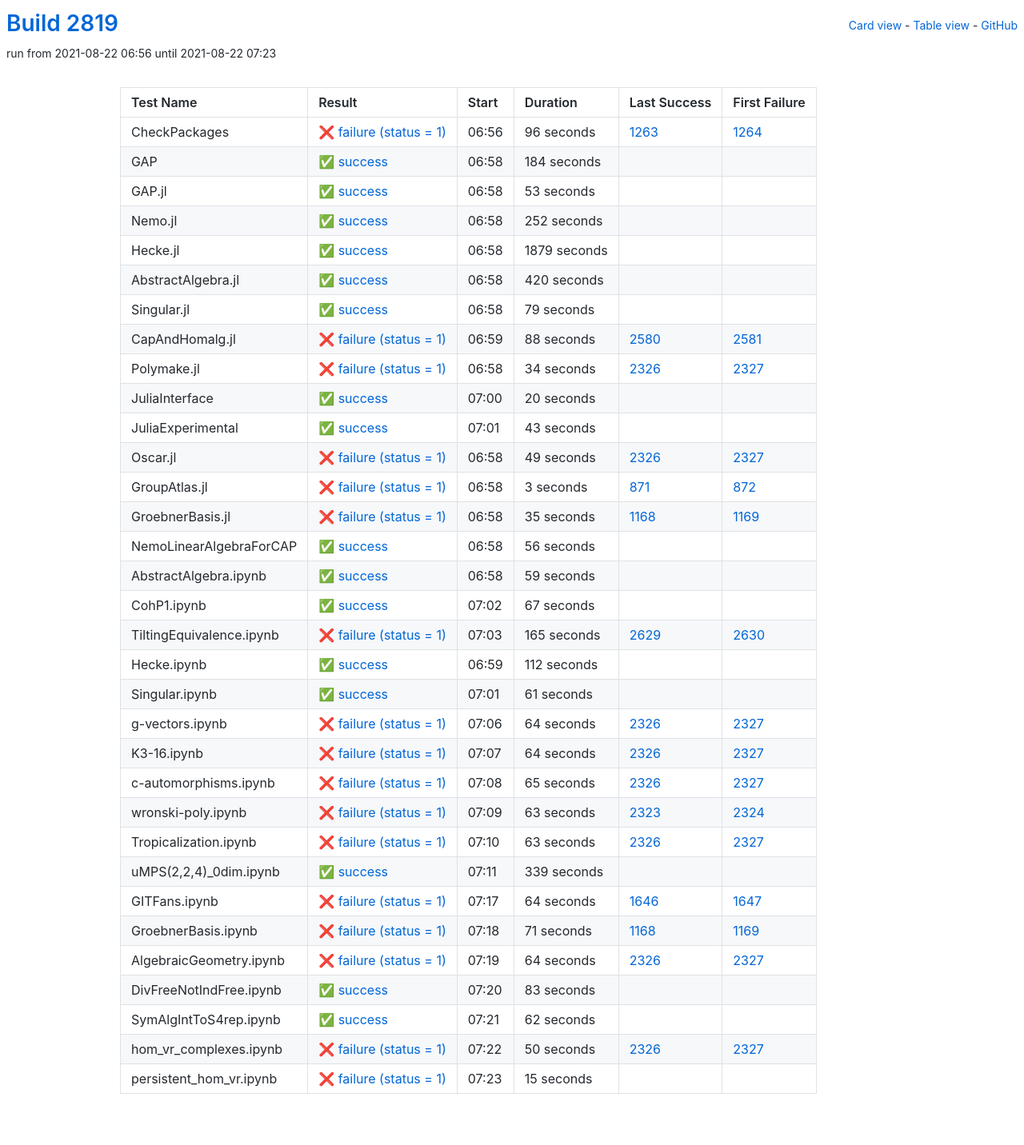
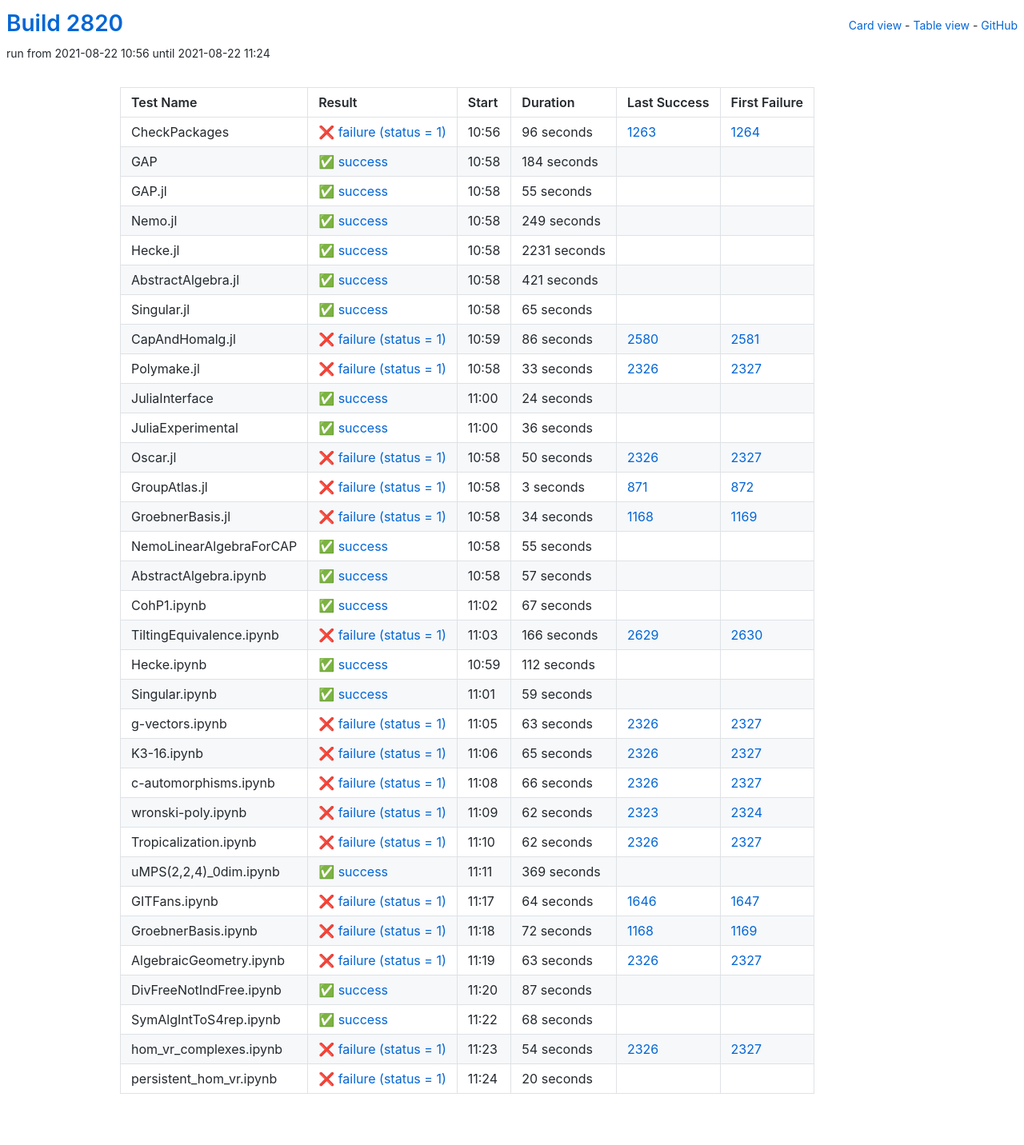
Before and after one commit to oscar-system/oscar-ci-status-stable, a Jekyll site: the page built from table.html, in a window 1280 px wide. Shown: the whole page at 80% size. Built offline with Jekyll 4.4.1, drawn with Linux system fonts in a browser that asks for light colours.

Commit message:
Build #2820

```diff
--- a/_data/ci.yml
+++ b/_data/ci.yml
@@ -1,6 +1,6 @@
 ---
-build: 2819
-build_url: https://oscarci.mathematik.uni-kl.de/job/oscar-stable/2819/
+build: 2820
+build_url: https://oscarci.mathematik.uni-kl.de/job/oscar-stable/2820/
 job: oscar-stable
 organization: oscar-system
 repo: oscar-ci-status-stable
@@ -8,8 +8,8 @@ repourl: https://github.com/oscar-system/oscar-ci-status-stable
 tests:
 - name: CheckPackages
   id: checkpackages
-  log: https://oscarci.mathematik.uni-kl.de/job/oscar-stable/2819/artifact/logs/build-2819/CheckPackages.log
-  start: 2021-08-22 06:56
+  log: https://oscarci.mathematik.uni-kl.de/job/oscar-stable/2820/artifact/logs/build-2820/CheckPackages.log
+  start: 2021-08-22 10:56
   success: false
   exitcode: 1
   status: failure
@@ -20,8 +20,8 @@ tests:
   first_failure_url: https://oscarci.mathematik.uni-kl.de/job/oscar-stable/1264/
 - name: GAP
   id: gap
-  log: https://oscarci.mathematik.uni-kl.de/job/oscar-stable/2819/artifact/logs/build-2819/GAP.log
-  start: 2021-08-22 06:58
+  log: https://oscarci.mathematik.uni-kl.de/job/oscar-stable/2820/artifact/logs/build-2820/GAP.log
+  start: 2021-08-22 10:58
   success: true
   exitcode: 0
   status: success
@@ -32,128 +32,128 @@ tests:
   first_failure_url:
 - name: GAP.jl
   id: gap-jl
-  log: https://oscarci.mathematik.uni-kl.de/job/oscar-stable/2819/artifact/logs/build-2819/GAP.jl.log
-  start: 2021-08-22 06:58
+  log: https://oscarci.mathematik.uni-kl.de/job/oscar-stable/2820/artifact/logs/build-2820/GAP.jl.log
+  start: 2021-08-22 10:58
   success: true
   exitcode: 0
   status: success
-  duration: 53
+  duration: 55
   last_success: false
   last_success_url:
   first_failure: false
   first_failure_url:
 - name: Nemo.jl
   id: nemo-jl
-  log: https://oscarci.mathematik.uni-kl.de/job/oscar-stable/2819/artifact/logs/build-2819/Nemo.jl.log
-  start: 2021-08-22 06:58
+  log: https://oscarci.mathematik.uni-kl.de/job/oscar-stable/2820/artifact/logs/build-2820/Nemo.jl.log
+  start: 2021-08-22 10:58
   success: true
   exitcode: 0
   status: success
-  duration: 252
+  duration: 249
   last_success: false
   last_success_url:
   first_failure: false
   first_failure_url:
 - name: Hecke.jl
   id: hecke-jl
-  log: https://oscarci.mathematik.uni-kl.de/job/oscar-stable/2819/artifact/logs/build-2819/Hecke.jl.log
-  start: 2021-08-22 06:58
+  log: https://oscarci.mathematik.uni-kl.de/job/oscar-stable/2820/artifact/logs/build-2820/Hecke.jl.log
+  start: 2021-08-22 10:58
   success: true
   exitcode: 0
   status: success
-  duration: 1879
+  duration: 2231
   last_success: false
   last_success_url:
   first_failure: false
   first_failure_url:
 - name: AbstractAlgebra.jl
   id: abstractalgebra-jl
-  log: https://oscarci.mathematik.uni-kl.de/job/oscar-stable/2819/artifact/logs/build-2819/AbstractAlgebra.jl.log
-  start: 2021-08-22 06:58
+  log: https://oscarci.mathematik.uni-kl.de/job/oscar-stable/2820/artifact/logs/build-2820/AbstractAlgebra.jl.log
+  start: 2021-08-22 10:58
   success: true
   exitcode: 0
   status: success
-  duration: 420
+  duration: 421
   last_success: false
   last_success_url:
   first_failure: false
   first_failure_url:
 - name: Singular.jl
   id: singular-jl
-  log: https://oscarci.mathematik.uni-kl.de/job/oscar-stable/2819/artifact/logs/build-2819/Singular.jl.log
-  start: 2021-08-22 06:58
+  log: https://oscarci.mathematik.uni-kl.de/job/oscar-stable/2820/artifact/logs/build-2820/Singular.jl.log
+  start: 2021-08-22 10:58
   success: true
   exitcode: 0
   status: success
-  duration: 79
+  duration: 65
   last_success: false
   last_success_url:
   first_failure: false
   first_failure_url:
 - name: CapAndHomalg.jl
   id: capandhomalg-jl
-  log: https://oscarci.mathematik.uni-kl.de/job/oscar-stable/2819/artifact/logs/build-2819/CapAndHomalg.jl.log
-  start: 2021-08-22 06:59
+  log: https://oscarci.mathematik.uni-kl.de/job/oscar-stable/2820/artifact/logs/build-2820/CapAndHomalg.jl.log
+  start: 2021-08-22 10:59
   success: false
   exitcode: 1
   status: failure
-  duration: 88
+  duration: 86
   last_success: 2580
   last_success_url: https://oscarci.mathematik.uni-kl.de/job/oscar-stable/2580/
   first_failure: 2581
   first_failure_url: https://oscarci.mathematik.uni-kl.de/job/oscar-stable/2581/
 - name: Polymake.jl
   id: polymake-jl
-  log: https://oscarci.mathematik.uni-kl.de/job/oscar-stable/2819/artifact/logs/build-2819/Polymake.jl.log
-  start: 2021-08-22 06:58
+  log: https://oscarci.mathematik.uni-kl.de/job/oscar-stable/2820/artifact/logs/build-2820/Polymake.jl.log
+  start: 2021-08-22 10:58
   success: false
   exitcode: 1
   status: failure
-  duration: 34
+  duration: 33
   last_success: 2326
   last_success_url: https://oscarci.mathematik.uni-kl.de/job/oscar-stable/2326/
   first_failure: 2327
   first_failure_url: https://oscarci.mathematik.uni-kl.de/job/oscar-stable/2327/
 - name: JuliaInterface
   id: juliainterface
-  log: https://oscarci.mathematik.uni-kl.de/job/oscar-stable/2819/artifact/logs/build-2819/JuliaInterface.log
-  start: 2021-08-22 07:00
+  log: https://oscarci.mathematik.uni-kl.de/job/oscar-stable/2820/artifact/logs/build-2820/JuliaInterface.log
+  start: 2021-08-22 11:00
   success: true
   exitcode: 0
   status: success
-  duration: 20
+  duration: 24
   last_success: false
   last_success_url:
   first_failure: false
   first_failure_url:
 - name: JuliaExperimental
   id: juliaexperimental
-  log: https://oscarci.mathematik.uni-kl.de/job/oscar-stable/2819/artifact/logs/build-2819/JuliaExperimental.log
-  start: 2021-08-22 07:01
+  log: https://oscarci.mathematik.uni-kl.de/job/oscar-stable/2820/artifact/logs/build-2820/JuliaExperimental.log
+  start: 2021-08-22 11:00
   success: true
   exitcode: 0
   status: success
-  duration: 43
+  duration: 36
   last_success: false
   last_success_url:
   first_failure: false
   first_failure_url:
 - name: Oscar.jl
   id: oscar-jl
-  log: https://oscarci.mathematik.uni-kl.de/job/oscar-stable/2819/artifact/logs/build-2819/Oscar.jl.log
-  start: 2021-08-22 06:58
+  log: https://oscarci.mathematik.uni-kl.de/job/oscar-stable/2820/artifact/logs/build-2820/Oscar.jl.log
+  start: 2021-08-22 10:58
   success: false
   exitcode: 1
   status: failure
-  duration: 49
+  duration: 50
   last_success: 2326
   last_success_url: https://oscarci.mathematik.uni-kl.de/job/oscar-stable/2326/
   first_failure: 2327
   first_failure_url: https://oscarci.mathematik.uni-kl.de/job/oscar-stable/2327/
 - name: GroupAtlas.jl
   id: groupatlas-jl
-  log: https://oscarci.mathematik.uni-kl.de/job/oscar-stable/2819/artifact/logs/build-2819/GroupAtlas.jl.log
-  start: 2021-08-22 06:58
+  log: https://oscarci.mathematik.uni-kl.de/job/oscar-stable/2820/artifact/logs/build-2820/GroupAtlas.jl.log
+  start: 2021-08-22 10:58
   success: false
   exitcode: 1
   status: failure
@@ -164,44 +164,44 @@ tests:
   first_failure_url: https://oscarci.mathematik.uni-kl.de/job/oscar-stable/872/
 - name: GroebnerBasis.jl
   id: groebnerbasis-jl
-  log: https://oscarci.mathematik.uni-kl.de/job/oscar-stable/2819/artifact/logs/build-2819/GroebnerBasis.jl.log
-  start: 2021-08-22 06:58
+  log: https://oscarci.mathematik.uni-kl.de/job/oscar-stable/2820/artifact/logs/build-2820/GroebnerBasis.jl.log
+  start: 2021-08-22 10:58
   success: false
   exitcode: 1
   status: failure
-  duration: 35
+  duration: 34
   last_success: 1168
   last_success_url: https://oscarci.mathematik.uni-kl.de/job/oscar-stable/1168/
   first_failure: 1169
   first_failure_url: https://oscarci.mathematik.uni-kl.de/job/oscar-stable/1169/
 - name: NemoLinearAlgebraForCAP
   id: nemolinearalgebraforcap
-  log: https://oscarci.mathematik.uni-kl.de/job/oscar-stable/2819/artifact/logs/build-2819/NemoLinearAlgebraForCAP.log
-  start: 2021-08-22 06:58
+  log: https://oscarci.mathematik.uni-kl.de/job/oscar-stable/2820/artifact/logs/build-2820/NemoLinearAlgebraForCAP.log
+  start: 2021-08-22 10:58
   success: true
   exitcode: 0
   status: success
-  duration: 56
+  duration: 55
   last_success: false
   last_success_url:
   first_failure: false
   first_failure_url:
 - name: AbstractAlgebra.ipynb
   id: abstractalgebra-ipynb
-  log: https://oscarci.mathematik.uni-kl.de/job/oscar-stable/2819/artifact/logs/build-2819/AbstractAlgebra.ipynb.log
-  start: 2021-08-22 06:58
+  log: https://oscarci.mathematik.uni-kl.de/job/oscar-stable/2820/artifact/logs/build-2820/AbstractAlgebra.ipynb.log
+  start: 2021-08-22 10:58
   success: true
   exitcode: 0
   status: success
-  duration: 59
+  duration: 57
   last_success: false
   last_success_url:
   first_failure: false
   first_failure_url:
 - name: CohP1.ipynb
   id: cohp1-ipynb
-  log: https://oscarci.mathematik.uni-kl.de/job/oscar-stable/2819/artifact/logs/build-2819/CohP1.ipynb.log
-  start: 2021-08-22 07:02
+  log: https://oscarci.mathematik.uni-kl.de/job/oscar-stable/2820/artifact/logs/build-2820/CohP1.ipynb.log
+  start: 2021-08-22 11:02
   success: true
   exitcode: 0
   status: success
@@ -212,20 +212,20 @@ tests:
   first_failure_url:
 - name: TiltingEquivalence.ipynb
   id: tiltingequivalence-ipynb
-  log: https://oscarci.mathematik.uni-kl.de/job/oscar-stable/2819/artifact/logs/build-2819/TiltingEquivalence.ipynb.log
-  start: 2021-08-22 07:03
+  log: https://oscarci.mathematik.uni-kl.de/job/oscar-stable/2820/artifact/logs/build-2820/TiltingEquivalence.ipynb.log
+  start: 2021-08-22 11:03
   success: false
   exitcode: 1
   status: failure
-  duration: 165
+  duration: 166
   last_success: 2629
   last_success_url: https://oscarci.mathematik.uni-kl.de/job/oscar-stable/2629/
   first_failure: 2630
   first_failure_url: https://oscarci.mathematik.uni-kl.de/job/oscar-stable/2630/
 - name: Hecke.ipynb
   id: hecke-ipynb
-  log: https://oscarci.mathematik.uni-kl.de/job/oscar-stable/2819/artifact/logs/build-2819/Hecke.ipynb.log
-  start: 2021-08-22 06:59
+  log: https://oscarci.mathematik.uni-kl.de/job/oscar-stable/2820/artifact/logs/build-2820/Hecke.ipynb.log
+  start: 2021-08-22 10:59
   success: true
   exitcode: 0
   status: success
@@ -236,44 +236,32 @@ tests:
   first_failure_url:
 - name: Singular.ipynb
   id: singular-ipynb
-  log: https://oscarci.mathematik.uni-kl.de/job/oscar-stable/2819/artifact/logs/build-2819/Singular.ipynb.log
-  start: 2021-08-22 07:01
+  log: https://oscarci.mathematik.uni-kl.de/job/oscar-stable/2820/artifact/logs/build-2820/Singular.ipynb.log
+  start: 2021-08-22 11:01
   success: true
   exitcode: 0
   status: success
-  duration: 61
+  duration: 59
   last_success: false
   last_success_url:
   first_failure: false
   first_failure_url:
 - name: g-vectors.ipynb
   id: g-vectors-ipynb
-  log: https://oscarci.mathematik.uni-kl.de/job/oscar-stable/2819/artifact/logs/build-2819/g-vectors.ipynb.log
-  start: 2021-08-22 07:06
+  log: https://oscarci.mathematik.uni-kl.de/job/oscar-stable/2820/artifact/logs/build-2820/g-vectors.ipynb.log
+  start: 2021-08-22 11:05
   success: false
   exitcode: 1
   status: failure
-  duration: 64
+  duration: 63
   last_success: 2326
   last_success_url: https://oscarci.mathematik.uni-kl.de/job/oscar-stable/2326/
   first_failure: 2327
   first_failure_url: https://oscarci.mathematik.uni-kl.de/job/oscar-stable/2327/
 - name: K3-16.ipynb
   id: k3-16-ipynb
-  log: https://oscarci.mathematik.uni-kl.de/job/oscar-stable/2819/artifact/logs/build-2819/K3-16.ipynb.log
-  start: 2021-08-22 07:07
-  success: false
-  exitcode: 1
-  status: failure
-  duration: 64
-  last_success: 2326
-  last_success_url: https://oscarci.mathematik.uni-kl.de/job/oscar-stable/2326/
-  first_failure: 2327
-  first_failure_url: https://oscarci.mathematik.uni-kl.de/job/oscar-stable/2327/
-- name: c-automorphisms.ipynb
-  id: c-automorphisms-ipynb
-  log: https://oscarci.mathematik.uni-kl.de/job/oscar-stable/2819/artifact/logs/build-2819/c-automorphisms.ipynb.log
-  start: 2021-08-22 07:08
+  log: https://oscarci.mathematik.uni-kl.de/job/oscar-stable/2820/artifact/logs/build-2820/K3-16.ipynb.log
+  start: 2021-08-22 11:06
   success: false
   exitcode: 1
   status: failure
@@ -282,46 +270,58 @@ tests:
   last_success_url: https://oscarci.mathematik.uni-kl.de/job/oscar-stable/2326/
   first_failure: 2327
   first_failure_url: https://oscarci.mathematik.uni-kl.de/job/oscar-stable/2327/
-- name: wronski-poly.ipynb
-  id: wronski-poly-ipynb
-  log: https://oscarci.mathematik.uni-kl.de/job/oscar-stable/2819/artifact/logs/build-2819/wronski-poly.ipynb.log
-  start: 2021-08-22 07:09
+- name: c-automorphisms.ipynb
+  id: c-automorphisms-ipynb
+  log: https://oscarci.mathematik.uni-kl.de/job/oscar-stable/2820/artifact/logs/build-2820/c-automorphisms.ipynb.log
+  start: 2021-08-22 11:08
   success: false
   exitcode: 1
   status: failure
-  duration: 63
+  duration: 66
+  last_success: 2326
+  last_success_url: https://oscarci.mathematik.uni-kl.de/job/oscar-stable/2326/
+  first_failure: 2327
+  first_failure_url: https://oscarci.mathematik.uni-kl.de/job/oscar-stable/2327/
+- name: wronski-poly.ipynb
+  id: wronski-poly-ipynb
+  log: https://oscarci.mathematik.uni-kl.de/job/oscar-stable/2820/artifact/logs/build-2820/wronski-poly.ipynb.log
+  start: 2021-08-22 11:09
+  success: false
+  exitcode: 1
+  status: failure
+  duration: 62
   last_success: 2323
   last_success_url: https://oscarci.mathematik.uni-kl.de/job/oscar-stable/2323/
   first_failure: 2324
   first_failure_url: https://oscarci.mathematik.uni-kl.de/job/oscar-stable/2324/
 - name: Tropicalization.ipynb
   id: tropicalization-ipynb
-  log: https://oscarci.mathematik.uni-kl.de/job/oscar-stable/2819/artifact/logs/build-2819/Tropicalization.ipynb.log
-  start: 2021-08-22 07:10
+  log: https://oscarci.mathematik.uni-kl.de/job/oscar-stable/2820/artifact/logs/build-2820/Tropicalization.ipynb.log
+  start: 2021-08-22 11:10
   success: false
   exitcode: 1
   status: failure
-  duration: 63
+  duration: 62
   last_success: 2326
   last_success_url: https://oscarci.mathematik.uni-kl.de/job/oscar-stable/2326/
   first_failure: 2327
   first_failure_url: https://oscarci.mathematik.uni-kl.de/job/oscar-stable/2327/
 - name: uMPS(2,2,4)_0dim.ipynb
   id: umps-2-2-4-0dim-ipynb
-  log: https://oscarci.mathematik.uni-kl.de/job/oscar-stable/2819/artifact/logs/build-2819/uMPS-2-2-4-_0dim.ipynb.log
-  start: 2021-08-22 07:11
+  log: https://oscarci.mathematik.uni-kl.de/job/oscar-stable/2820/artifact/logs/build-2820/uMPS-2-2-4-_0dim.ipynb.log
+  start: 2021-08-22 11:11
   success: true
   exitcode: 0
   status: success
-  duration: 339
+  duration: 369
   last_success: false
   last_success_url:
   first_failure: false
   first_failure_url:
 - name: GITFans.ipynb
   id: gitfans-ipynb
-  log: https://oscarci.mathematik.uni-kl.de/job/oscar-stable/2819/artifact/logs/build-2819/GITFans.ipynb.log
-  start: 2021-08-22 07:17
+  log: https://oscarci.mathematik.uni-kl.de/job/oscar-stable/2820/artifact/logs/build-2820/GITFans.ipynb.log
+  start: 2021-08-22 11:17
   success: false
   exitcode: 1
   status: failure
@@ -332,72 +332,72 @@ tests:
   first_failure_url: https://oscarci.mathematik.uni-kl.de/job/oscar-stable/1647/
 - name: GroebnerBasis.ipynb
   id: groebnerbasis-ipynb
-  log: https://oscarci.mathematik.uni-kl.de/job/oscar-stable/2819/artifact/logs/build-2819/GroebnerBasis.ipynb.log
-  start: 2021-08-22 07:18
+  log: https://oscarci.mathematik.uni-kl.de/job/oscar-stable/2820/artifact/logs/build-2820/GroebnerBasis.ipynb.log
+  start: 2021-08-22 11:18
   success: false
   exitcode: 1
   status: failure
-  duration: 71
+  duration: 72
   last_success: 1168
   last_success_url: https://oscarci.mathematik.uni-kl.de/job/oscar-stable/1168/
   first_failure: 1169
   first_failure_url: https://oscarci.mathematik.uni-kl.de/job/oscar-stable/1169/
 - name: AlgebraicGeometry.ipynb
   id: algebraicgeometry-ipynb
-  log: https://oscarci.mathematik.uni-kl.de/job/oscar-stable/2819/artifact/logs/build-2819/AlgebraicGeometry.ipynb.log
-  start: 2021-08-22 07:19
+  log: https://oscarci.mathematik.uni-kl.de/job/oscar-stable/2820/artifact/logs/build-2820/AlgebraicGeometry.ipynb.log
+  start: 2021-08-22 11:19
   success: false
   exitcode: 1
   status: failure
-  duration: 64
+  duration: 63
   last_success: 2326
   last_success_url: https://oscarci.mathematik.uni-kl.de/job/oscar-stable/2326/
   first_failure: 2327
   first_failure_url: https://oscarci.mathematik.uni-kl.de/job/oscar-stable/2327/
 - name: DivFreeNotIndFree.ipynb
   id: divfreenotindfree-ipynb
-  log: https://oscarci.mathematik.uni-kl.de/job/oscar-stable/2819/artifact/logs/build-2819/DivFreeNotIndFree.ipynb.log
-  start: 2021-08-22 07:20
+  log: https://oscarci.mathematik.uni-kl.de/job/oscar-stable/2820/artifact/logs/build-2820/DivFreeNotIndFree.ipynb.log
+  start: 2021-08-22 11:20
   success: true
   exitcode: 0
   status: success
-  duration: 83
+  duration: 87
   last_success: false
   last_success_url:
   first_failure: false
   first_failure_url:
 - name: SymAlgIntToS4rep.ipynb
   id: symalginttos4rep-ipynb
-  log: https://oscarci.mathematik.uni-kl.de/job/oscar-stable/2819/artifact/logs/build-2819/SymAlgIntToS4rep.ipynb.log
-  start: 2021-08-22 07:21
+  log: https://oscarci.mathematik.uni-kl.de/job/oscar-stable/2820/artifact/logs/build-2820/SymAlgIntToS4rep.ipynb.log
+  start: 2021-08-22 11:22
   success: true
   exitcode: 0
   status: success
-  duration: 62
+  duration: 68
   last_success: false
   last_success_url:
   first_failure: false
   first_failure_url:
 - name: hom_vr_complexes.ipynb
   id: hom-vr-complexes-ipynb
-  log: https://oscarci.mathematik.uni-kl.de/job/oscar-stable/2819/artifact/logs/build-2819/hom_vr_complexes.ipynb.log
-  start: 2021-08-22 07:22
+  log: https://oscarci.mathematik.uni-kl.de/job/oscar-stable/2820/artifact/logs/build-2820/hom_vr_complexes.ipynb.log
+  start: 2021-08-22 11:23
   success: false
   exitcode: 1
   status: failure
-  duration: 50
+  duration: 54
   last_success: 2326
   last_success_url: https://oscarci.mathematik.uni-kl.de/job/oscar-stable/2326/
   first_failure: 2327
   first_failure_url: https://oscarci.mathematik.uni-kl.de/job/oscar-stable/2327/
 - name: persistent_hom_vr.ipynb
   id: persistent-hom-vr-ipynb
-  log: https://oscarci.mathematik.uni-kl.de/job/oscar-stable/2819/artifact/logs/build-2819/persistent_hom_vr.ipynb.log
-  start: 2021-08-22 07:23
+  log: https://oscarci.mathematik.uni-kl.de/job/oscar-stable/2820/artifact/logs/build-2820/persistent_hom_vr.ipynb.log
+  start: 2021-08-22 11:24
   success: false
   exitcode: 1
   status: failure
-  duration: 15
+  duration: 20
   last_success: false
   last_success_url:
   first_failure: false
```
Also changed, not shown: README.md.
